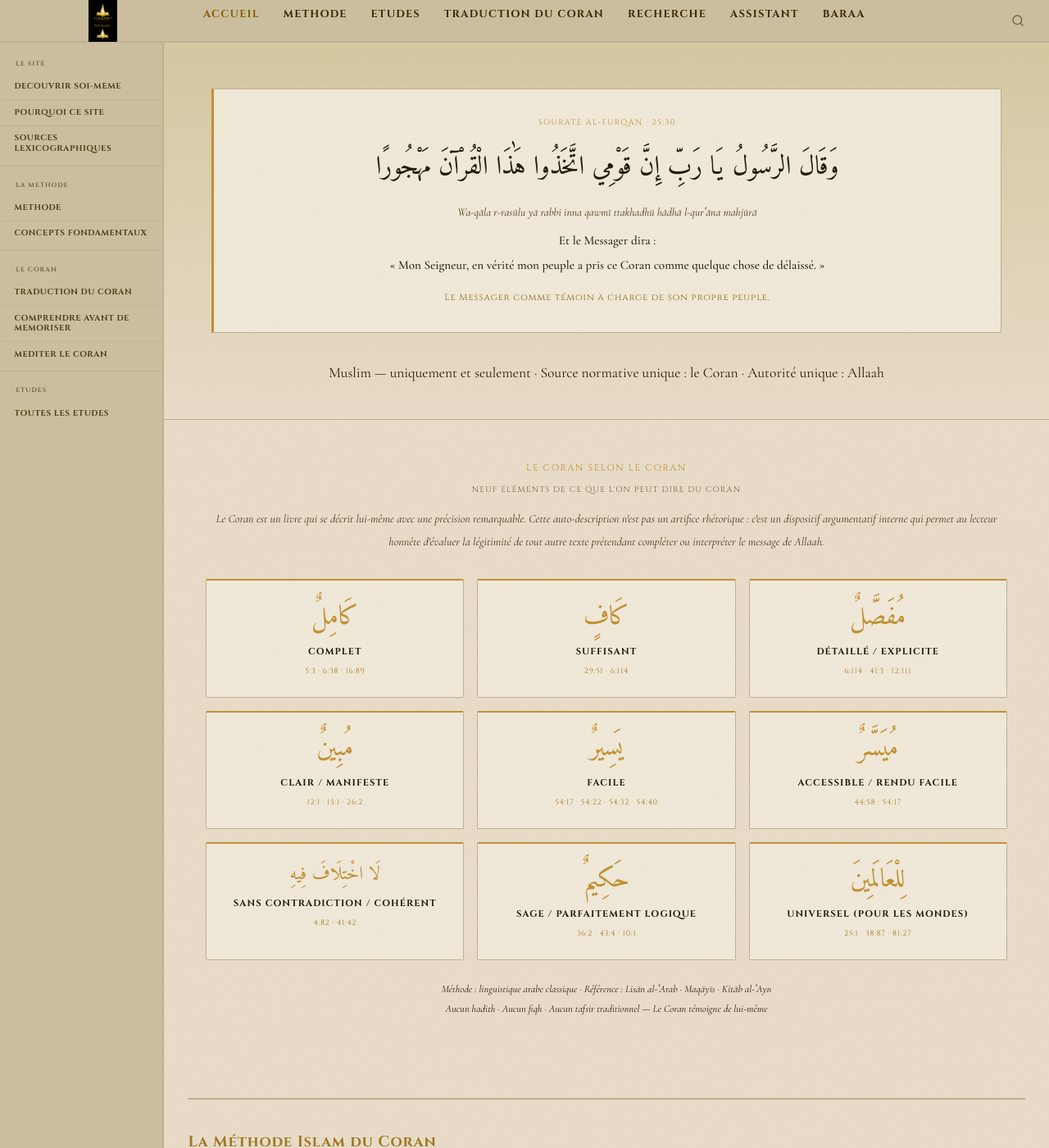
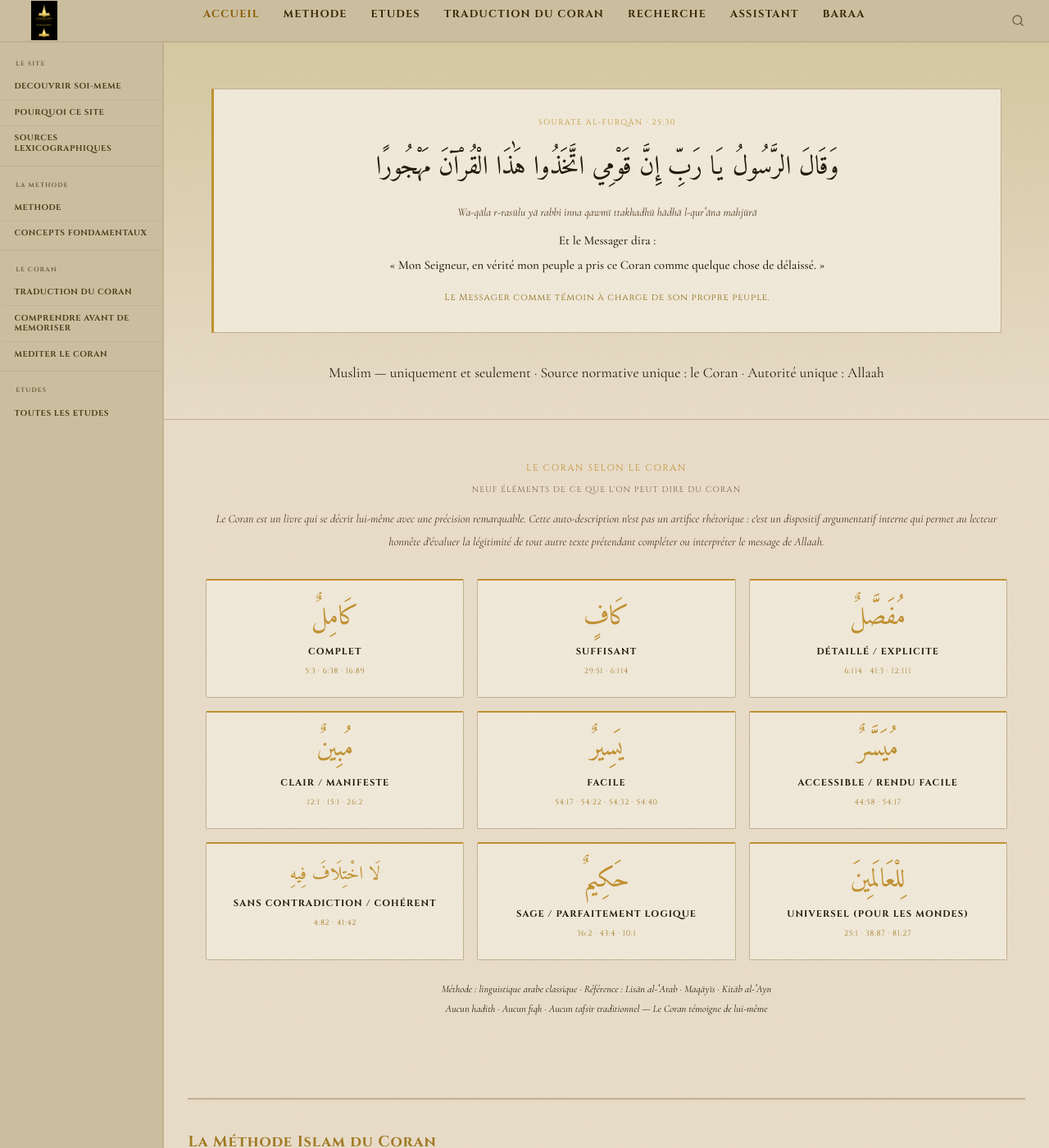
Before and after one commit to Makhuwcoder/islamducoran, a Jekyll site: the page built from index.md, in a window 1280 px wide and 1400 px high. Shown: the whole window at 82% size. Built offline with Jekyll 4.4.1, drawn with Linux system fonts in a browser that asks for light colours.

Commit message:
Nav: logo aligné à gauche

```diff
--- a/assets/css/main.scss
+++ b/assets/css/main.scss
@@ -121,14 +121,14 @@ body::before {
 .site-nav__logo {
   display: flex;
   align-items: center;
-  justify-content: center;
+  justify-content: flex-start;
   text-decoration: none;
   flex-shrink: 0;
   width: 200px;
-  padding: 0 .5rem;
+  padding: 0 .5rem 0 .8rem;
 }
 .site-nav__logo-img {
-  height: 52px;
+  height: 48px;
   width: auto;
   display: block;
   object-fit: contain;
```
